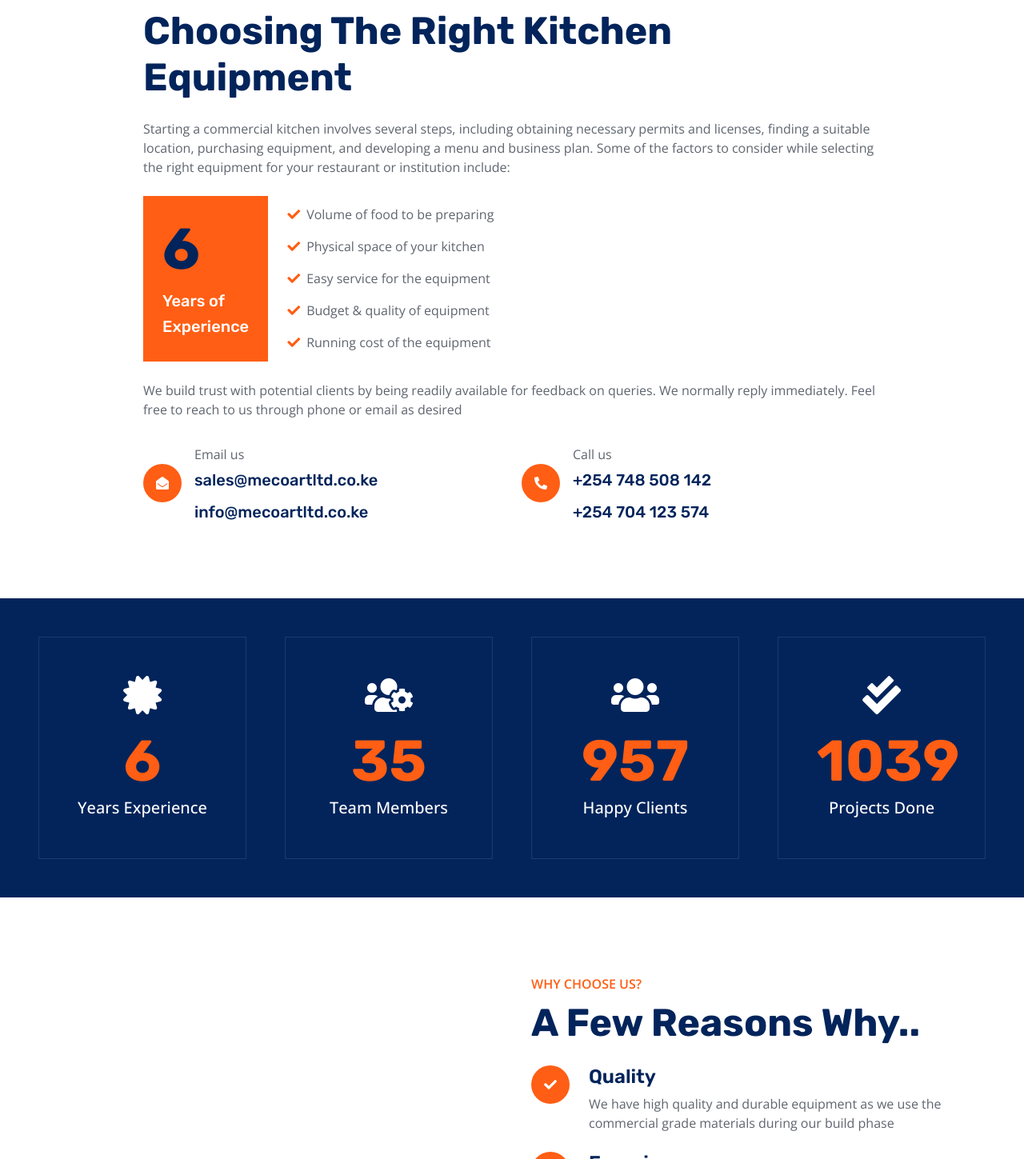
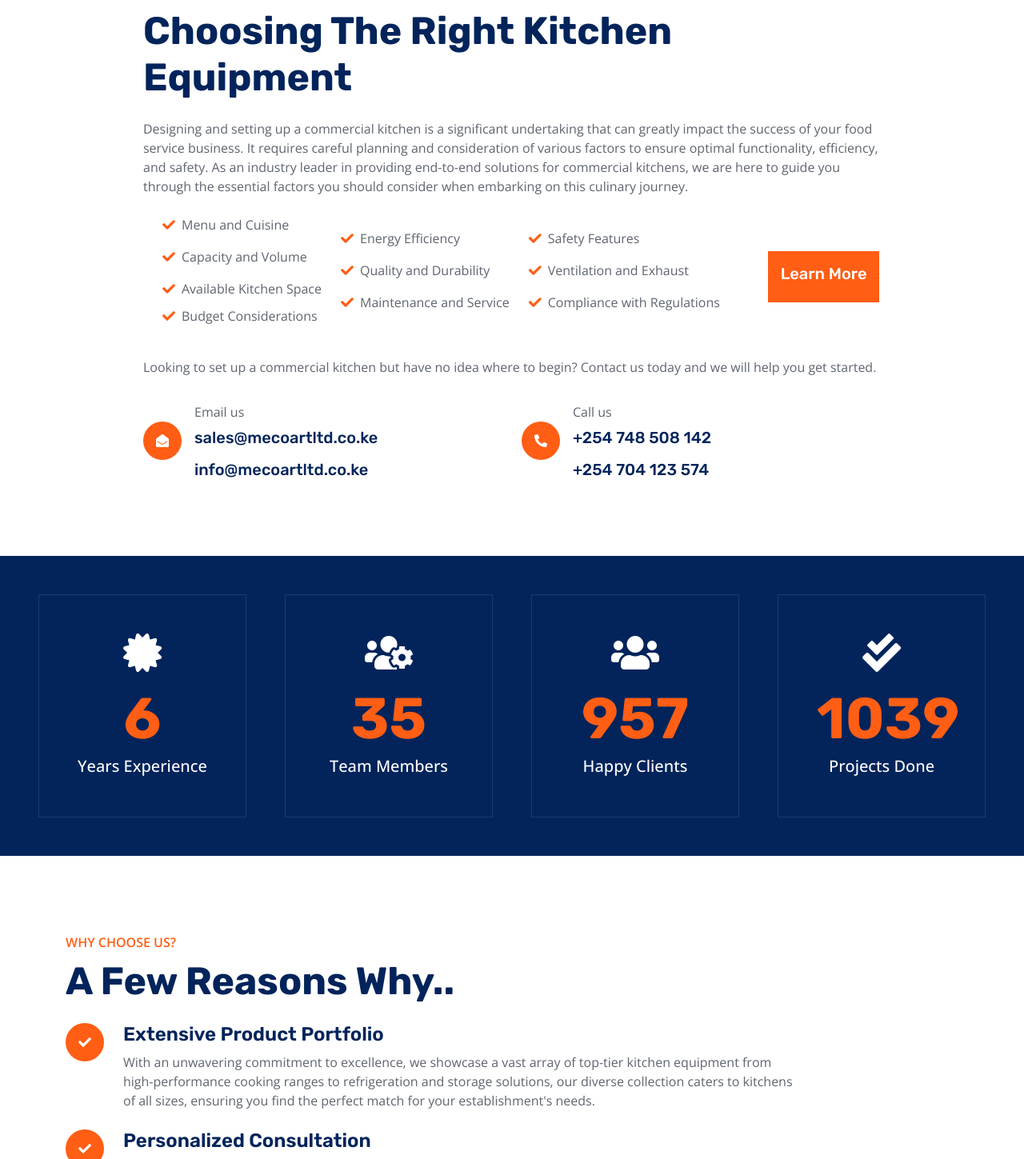
Before and after one commit to Konyuka/mecoart, a PHP site: page / in a window 1280 px wide. Shown: the part 939-2388 px from the top of the page at 80% size. Run offline with PHP 8.4, Linux system fonts and the light colour scheme; some libraries are stand-ins or nearby versions.

Commit message:
final touces

```diff
--- a/components/nav.php
+++ b/components/nav.php
@@ -37,7 +37,7 @@
             <a href="contact.php" class="<?php echo $currentPage === 'contact' ? 'active' : ''; ?> menu-item nav-item nav-link">Contact</a>
             <a href="blog.php" class="<?php echo $currentPage === 'blog' ? 'active' : ''; ?> menu-item nav-item nav-link">Blogs</a>
         </div>
-        <a href="" class="btn btn-primary px-3 d-none d-lg-block">Get A Quote</a>
+        <a href="contact.php" class="btn btn-primary px-3 d-none d-lg-block">Get A Quote</a>
     </div>
 </nav>
 <!-- Navbar End -->
--- a/css/style.css
+++ b/css/style.css
@@ -721,7 +721,7 @@ h6,
 .testimonial-carousel .owl-nav .owl-prev,
 .testimonial-carousel .owl-nav .owl-next {
   position: relative;
-  color: var(--primary);
+  color: white;
   font-size: 45px;
   transition: 0.5s;
 }
--- a/index.php
+++ b/index.php
@@ -81,7 +81,8 @@ $currentPage = 'index';
                                     </h1>
                                     <p class="bodyfont text-white mb-5 animated slideInRight">
                                         We supply, install and commission our kitchen equipment before handing over.
-                                        We'll take care of every detail, from precise equipment placement to smooth integration,
+                                        We'll take care of every detail, from precise equipment placement to smooth
+                                        integration,
                                         ensuring that your
                                         kitchen setup is effortless, enabling you to focus on what you do best -
                                         preparing exceptional dishes.
@@ -143,29 +144,59 @@ $currentPage = 'index';
                     <p class="fw-medium text-uppercase text-primary mb-2">Get expert advice</p>
                     <h1 class="display-5 mb-4">Choosing The Right Kitchen Equipment</h1>
                     <p class="mb-4">
-                        Starting a commercial kitchen involves several steps, including obtaining necessary permits and
-                        licenses, finding a suitable location, purchasing equipment, and developing a menu and business
-                        plan. Some of the factors to consider while selecting the right equipment for your restaurant or
-                        institution include:
+                        Designing and setting up a commercial kitchen is a significant undertaking that can greatly
+                        impact the
+                        success of your food service business. It requires careful planning and consideration of various
+                        factors to
+                        ensure optimal functionality, efficiency, and safety. As an industry leader in providing
+                        end-to-end
+                        solutions for commercial kitchens, we are here to guide you through the essential factors you
+                        should
+                        consider when embarking on this culinary journey.
                     </p>
-                    <div class="d-flex align-items-center mb-4">
-                        <div class="flex-shrink-0 bg-primary p-4">
+                    <div class="italic d-flex align-items-center mb-4">
+                        <!-- <div class="flex-shrink-0 bg-primary p-4">
                             <h1 class="display-2">6</h1>
                             <h5 class="text-white">Years of</h5>
                             <h5 class="text-white">Experience</h5>
+                        </div> -->
+                        <div class="ms-4">
+                            <p><i class="fa fa-check text-primary me-2"></i>Menu and Cuisine</p>
+                            <p><i class="fa fa-check text-primary me-2"></i>Capacity and Volume</p>
+                            <p class="mb-0"><i class="fa fa-check text-primary me-2"></i>Available Kitchen Space
+                            </p>
+                            <p style="margin-top:10px"><i class="fa fa-check text-primary me-2"></i>Budget
+                                Considerations</p>
+
                         </div>
+                        <!-- <div class="flex-shrink-0 bg-primary p-4">
+                            <h1 class="display-2">6</h1>
+                            <h5 class="text-white">Years of</h5>
+                            <h5 class="text-white">Experience</h5>
+                        </div> -->
                         <div class="ms-4">
-                            <p><i class="fa fa-check text-primary me-2"></i>Volume of food to be preparing</p>
-                            <p><i class="fa fa-check text-primary me-2"></i>Physical space of your kitchen</p>
-                            <p><i class="fa fa-check text-primary me-2"></i>Easy service for the equipment</p>
-                            <p><i class="fa fa-check text-primary me-2"></i>Budget & quality of equipment</p>
-                            <p class="mb-0"><i class="fa fa-check text-primary me-2"></i>Running cost of the equipment
-                            </p>
+                            <p><i class="fa fa-check text-primary me-2"></i>Energy Efficiency</p>
+                            <p><i class="fa fa-check text-primary me-2"></i>Quality and Durability</p>
+                            <p><i class="fa fa-check text-primary me-2"></i>Maintenance and Service</p>
                         </div>
+
+                        <div class="ms-4" style="right:0;">
+                            <p><i class="fa fa-check text-primary me-2"></i>Safety Features</p>
+                            <p><i class="fa fa-check text-primary me-2"></i>Ventilation and Exhaust</p>
+                            <p><i class="fa fa-check text-primary me-2"></i>Compliance with Regulations</p>
+                        </div>
+                        <a href="commercial-kitchen-equipment.php" class="flex-shrink-0 bg-primary p-3"
+                            style="margin-left:60px">
+                            <!-- <h1 class="display-2">6</h1> -->
+                            <h5 class="text-white">Learn More
+                            </h5>
+                        </a>
                     </div>
+
                     <p class="mb-4">
-                        We build trust with potential clients by being readily available for feedback on queries.
-                        We normally reply immediately. Feel free to reach to us through phone or email as desired
+                        Looking to set up a commercial kitchen but have no idea where to begin? Contact us today and we
+                        will
+                        help you get started.
                     </p>
                     <div class="row pt-2">
                         <div class="col-sm-6">
@@ -248,7 +279,7 @@ $currentPage = 'index';
     <div class="container-xxl py-5">
         <div class="container">
             <div class="row g-5 align-items-center">
-                <div class="col-lg-6 wow fadeInUp" data-wow-delay="0.1s">
+                <!-- <div class="col-lg-6 wow fadeInUp" data-wow-delay="0.1s">
                     <div class="position-relative me-lg-4">
                         <img class="img-fluid w-100" src="img/falling3.png" alt="">
                         <span
@@ -259,8 +290,9 @@ $currentPage = 'index';
                             <span></span>
                         </button>
                     </div>
-                </div>
-                <div class="col-lg-6 wow fadeInUp" data-wow-delay="0.5s">
+                </div> -->
+
+                <div class="col-lg-10 wow fadeInUp" data-wow-delay="0.5s">
                     <p class="fw-medium text-uppercase text-primary mb-2">Why Choose Us?</p>
                     <h1 class="display-5 mb-4">A Few Reasons Why..</h1>
 
@@ -271,10 +303,14 @@ $currentPage = 'index';
                                     <i class="fa fa-check text-white"></i>
                                 </div>
                                 <div class="ms-4">
-                                    <h4>Quality</h4>
+                                    <h4>Extensive Product Portfolio</h4>
                                     <span>
-                                        We have high quality and durable equipment as we use the commercial grade
-                                        materials during our build phase
+                                        With an unwavering commitment to excellence, we showcase a vast array
+                                        of top-tier kitchen equipment from high-performance cooking ranges to
+                                        refrigeration and storage
+                                        solutions, our diverse collection caters to kitchens of all sizes, ensuring you
+                                        find the perfect match for
+                                        your establishment&#39;s needs.
                                     </span>
                                 </div>
                             </div>
@@ -285,10 +321,14 @@ $currentPage = 'index';
                                     <i class="fa fa-check text-white"></i>
                                 </div>
                                 <div class="ms-4">
-                                    <h4>Experience</h4>
+                                    <h4>Personalized Consultation</h4>
                                     <span>
-                                        We have a 6 year expert experience in the field and can prove by awards and
-                                        testimonals from our clients
+                                        Your vision is our priority. Our team of kitchen design experts specializes in
+                                        crafting personalized consultations, understanding your unique requirements.
+                                        Whether you&#39;re crafting a
+                                        new kitchen or enhancing an existing one, we&#39;re here to provide expert
+                                        insights that optimize layout,
+                                        workflow, and efficiency.
                                     </span>
                                 </div>
                             </div>
@@ -299,10 +339,14 @@ $currentPage = 'index';
                                     <i class="fa fa-check text-white"></i>
                                 </div>
                                 <div class="ms-4">
-                                    <h4>Wide range of products</h4>
+                                    <h4>Uncompromising Quality</h4>
                                     <span>
-                                        We showcase a wide range of products and equipment to meet the needs of
-                                        different types of commercial kitchens
+                                        We are committed to delivering premium quality. We meticulously curate
+                                        equipment that adheres to the highest industry standards, subjecting each item
+                                        to rigorous testing. This
+                                        ensures you receive equipment that excels in performance, durability, and
+                                        reliability, contributing to the
+                                        success of you venture.
                                     </span>
                                 </div>
                             </div>
@@ -313,9 +357,12 @@ $currentPage = 'index';
                                     <i class="fa fa-check text-white"></i>
                                 </div>
                                 <div class="ms-4">
-                                    <h4>Customization</h4>
+                                    <h4>Innovative Solutions</h4>
                                     <span>
-                                        We always cusomize our equipment to the client's specifications and requirements
+                                        As industry frontrunners, we&#39;re attuned to emerging technologies and design
+                                        concepts. Count on us to recommend state-of-the-art solutions that amplify
+                                        productivity, energy
+                                        conservation, and sustainability, allowing your kitchen to adapt and excel.
                                     </span>
                                 </div>
                             </div>
@@ -326,10 +373,14 @@ $currentPage = 'index';
                                     <i class="fa fa-check text-white"></i>
                                 </div>
                                 <div class="ms-4">
-                                    <h4>Service and Support</h4>
+                                    <h4>Exceptional Customer Support</h4>
                                     <span>
-                                        We offer commited and excellent customer service for technical, maintenance &
-                                        repair services
+                                        Beyond offering superior products, we&#39;re your dedicated partners on
+                                        your culinary journey. Our responsive customer support extends well beyond
+                                        purchase, encompassing
+                                        installation, maintenance, and troubleshooting assistance. With us, you&#39;re
+                                        not just acquiring equipment
+                                        – you&#39;re gaining unwavering support for your success.
                                     </span>
                                 </div>
                             </div>
@@ -342,12 +393,17 @@ $currentPage = 'index';
                                 <div class="ms-4">
                                     <h4>Competitive pricing</h4>
                                     <span>
-                                        We offer the best market prices and financial options to any estemeed client
+                                        Beyond offering superior products, we&#39;re your dedicated partners on
+                                        your culinary journey. Our responsive customer support extends well beyond
+                                        purchase, encompassing
+                                        installation, maintenance, and troubleshooting assistance. With us, you&#39;re
+                                        not just acquiring equipment
+                                        – you&#39;re gaining unwavering support for your success.
                                     </span>
                                 </div>
                             </div>
                         </div>
-                        <div class="col-12">
+                        <!-- <div class="col-12">
                             <div class="d-flex">
                                 <div class="flex-shrink-0 btn-lg-square rounded-circle bg-primary">
                                     <i class="fa fa-check text-white"></i>
@@ -360,7 +416,7 @@ $currentPage = 'index';
                                     </span>
                                 </div>
                             </div>
-                        </div>
+                        </div> -->
                     </div>
                 </div>
             </div>
@@ -440,7 +496,7 @@ $currentPage = 'index';
                                 </p>
                             </div>
                         </div>
-                        <a class="btn btn-light" href="">Enquire</a>
+                        <!-- <a class="btn btn-light" href="">Enquire</a> -->
                     </div>
                 </div>
                 <div class="col-md-6 col-lg-6 wow fadeInUp" data-wow-delay="0.3s">
@@ -490,7 +546,7 @@ $currentPage = 'index';
                                 </p>
                             </div>
                         </div>
-                        <a class="btn btn-light" href="">Enquire</a>
+                        <!-- <a class="btn btn-light" href="">Enquire</a> -->
                     </div>
                 </div>
                 <div class="col-md-6 col-lg-6 wow fadeInUp" data-wow-delay="0.5s">
@@ -538,7 +594,7 @@ $currentPage = 'index';
                                 </p>
                             </div>
                         </div>
-                        <a class="btn btn-light" href="">Enquire</a>
+                        <!-- <a class="btn btn-light" href="">Enquire</a> -->
                     </div>
                 </div>
                 <div class="col-md-6 col-lg-6 wow fadeInUp" data-wow-delay="0.5s">
@@ -580,7 +636,7 @@ $currentPage = 'index';
                                 </p>
                             </div>
                         </div>
-                        <a class="btn btn-light" href="">Enquire</a>
+                        <!-- <a class="btn btn-light" href="">Enquire</a> -->
                     </div>
                 </div>
             </div>
```
